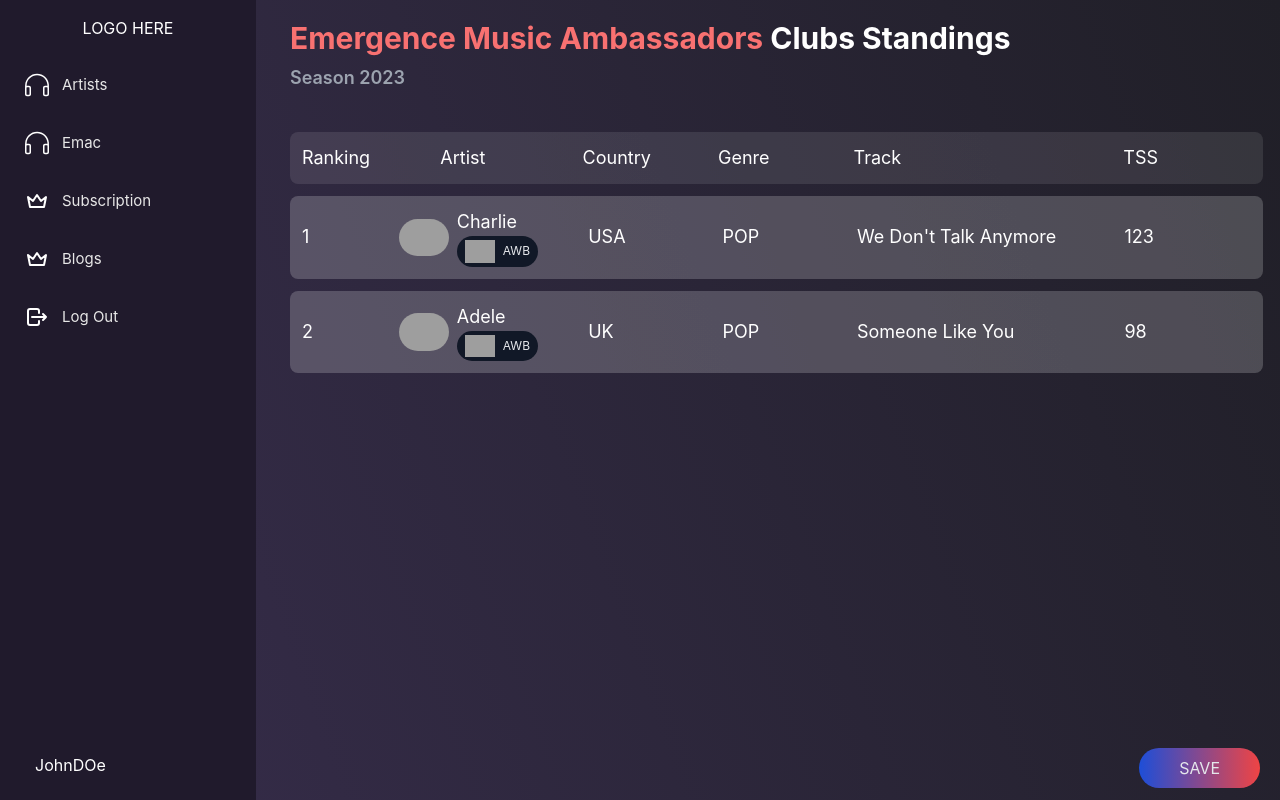
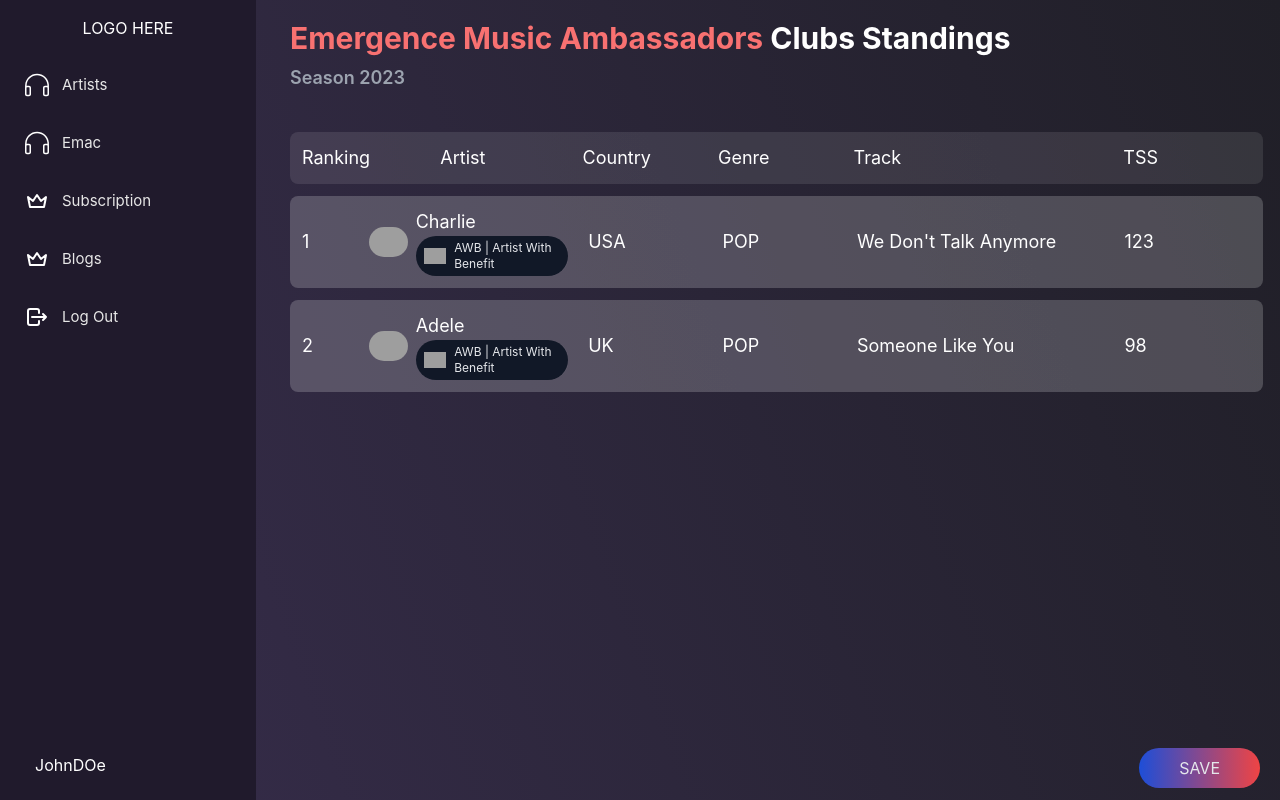
Before and after one commit to divyesh123-jain/Musicapp, a Next.js app: page /EMAC in a window 1280 px wide. Built offline with nearby package versions, Linux system fonts and the light colour scheme; grey boxes are pictures that could not be loaded.

Commit message:
awb in emac

```diff
--- a/components/EMAC/EMACItem.js
+++ b/components/EMAC/EMACItem.js
@@ -28,7 +28,7 @@
                   rounded-lg
                 />
               </div>
-              <div className="  text-xs">AWB</div>
+              <div className="  text-xs">AWB <span className="hidden md:inline">| Artist With Benefit</span></div>
             </div>
         </div>
       </div>
```
